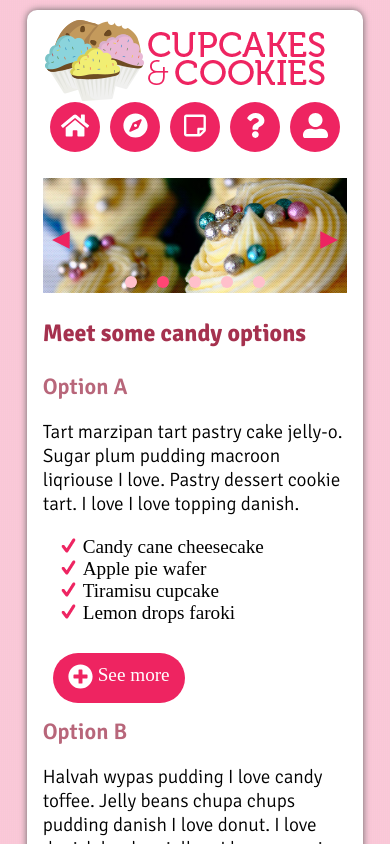
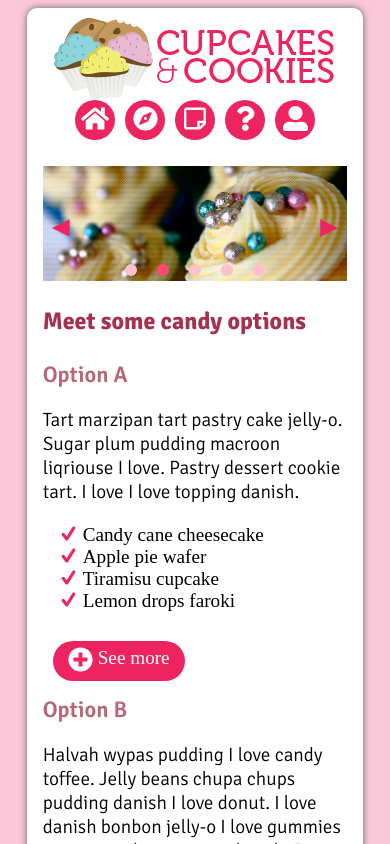
Before and after one commit to FarhiaM/cupcake, a Vue app: page / in a window 390 px wide. Shown: the top 844 px of the page. Built offline with nearby package versions, Linux system fonts and the light colour scheme.

Commit message:
fix responsiveness on header buttons

```diff
--- a/src/App.vue
+++ b/src/App.vue
@@ -24,7 +24,7 @@ body {
 
 #app {
   width: 90%;
-  margin: 10px auto;
+  margin: 0 auto;
   background: #fff;
   box-shadow: #666666 0px 0px 7px;
   overflow: hidden;
--- a/src/components/Buttons.vue
+++ b/src/components/Buttons.vue
@@ -53,7 +53,7 @@ a {
   border-radius: 40px;
   float: left;
   width: auto;
-  height: 50px;
+  height: 40px;
   display: flex;
   flex-direction: row;
   justify-content: center;
@@ -79,4 +79,10 @@ div .icon-wrapper a {
   margin-left: 5px;
 }
 
+@media (min-width: 1024px) {
+  //Desktop
+  .button-container {
+    height: 50px;
+  }
+}
 </style>
--- a/src/components/TheHeader.vue
+++ b/src/components/TheHeader.vue
@@ -1,14 +1,14 @@
 <template>
   <header class="header" role="banner">
-    <h1 class="logo">
-      <router-link to="/">Cupcakes & Cookies</router-link>
-    </h1>
-    <nav role="navigation">
-        <Buttons style="width: 50px" icon="fas fa-home" iconRouter="/">Home</Buttons>
-        <Buttons style="width: 50px" icon="fas fa-compass" iconRouter="/maps">Arrow</Buttons>
-        <Buttons style="width: 50px" icon="far fa-sticky-note" iconRouter="/about">About</Buttons>
-        <Buttons style="width: 50px" icon="fas fa-question" iconRouter="/faq">FAQ</Buttons>
-        <Buttons style="width: 50px" icon="fas fa-user-alt">Profile</Buttons>
+    <div class="logo">
+      <router-link to="/"></router-link>
+    </div>
+    <nav role="navigation" class="navContainer">
+        <Buttons class="btnComponent" icon="fas fa-home" iconRouter="/">Home</Buttons>
+        <Buttons class="btnComponent" icon="fas fa-compass" iconRouter="/maps">Arrow</Buttons>
+        <Buttons class="btnComponent" icon="far fa-sticky-note" iconRouter="/about">About</Buttons>
+        <Buttons class="btnComponent" icon="fas fa-question" iconRouter="/faq">FAQ</Buttons>
+        <Buttons class="btnComponent" icon="fas fa-user-alt">Profile</Buttons>
     </nav>
   </header>
 </template>
@@ -40,13 +40,19 @@ export default {
       height: 82px;
       width: 282px;
       background: url("../assets/cupcakes_cookies.png") 0 0 no-repeat;
-      text-indent: -9999px;
     }
   }
 }
 
-nav {
-  width: 100%;
+.navContainer {
+  display: flex;
+  flex-direction: row;
+  flex-wrap: nowrap;
+  margin: 0 auto;
+}
+
+.btnComponent {
+  width: 40px;
 }
 
 
@@ -77,12 +83,9 @@ nav {
   nav{
     grid-area: nav;
   }
-}
 
-.header-buttons {
-  display: flex;
-  flex-direction: row;
-  align-items: center;
-  margin-right: 10px;
+  .btnComponent {
+    width: 50px;
+  }
 }
 </style>
```
